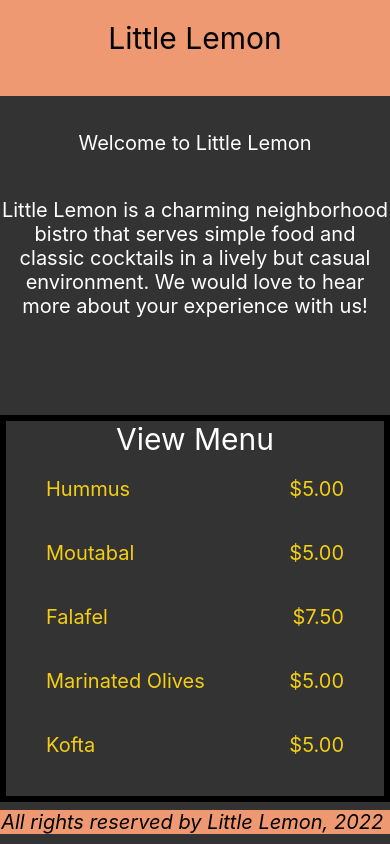
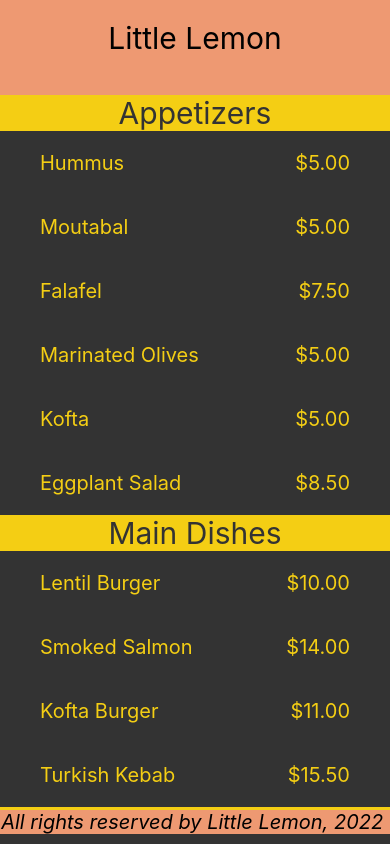
Before and after one commit to falakn2405/LittleLemon, a React Native app: screen / in a window 390 px wide. Built offline with nearby package versions, Linux system fonts and the light colour scheme.

Commit message:
SectionList

```diff
--- a/App.js
+++ b/App.js
@@ -3,20 +3,18 @@
 import Header from './components/Header';
 import WelcomeScreen from './WelcomeScreen';
 import Footer from './components/Footer';
+import MenuItems from './components/MenuItemsSV';
 import MenuItemsFL from './components/MenuItemsFL';
-import MenuItems from './components/MenuItemsSV';
+import MenuItemsSL from './components/MenuItemsSL';
 
 export default function App() {
   return (
     <>
       <View style={styles.container}>
         <Header />
-        <WelcomeScreen />
-        <MenuItemsFL />
+        {/* <WelcomeScreen /> */}
+        <MenuItemsSL />
       </View>
-      {/* <View style={styles.list}>
-        <MenuItemsFL />
-      </View> */}
       <View style={styles.footer}>
         <Footer />
       </View>
--- /dev/null
+++ b/components/MenuItemsSL.js
@@ -0,0 +1,96 @@
+import * as React from 'react';
+import { View, Text, StyleSheet, SectionList } from 'react-native';
+
+const menuItemsToDisplay = [
+    {
+        title: 'Appetizers',
+        data: [
+            { name: 'Hummus', price: '$5.00' },
+            { name: 'Moutabal', price: '$5.00' },
+            { name: 'Falafel', price: '$7.50' },
+            { name: 'Marinated Olives', price: '$5.00' },
+            { name: 'Kofta', price: '$5.00' },
+            { name: 'Eggplant Salad', price: '$8.50' },
+        ],
+    },
+    {
+        title: 'Main Dishes',
+        data: [
+            { name: 'Lentil Burger', price: '$10.00' },
+            { name: 'Smoked Salmon', price: '$14.00' },
+            { name: 'Kofta Burger', price: '$11.00' },
+            { name: 'Turkish Kebab', price: '$15.50' },
+        ],
+    },
+    {
+        title: 'Sides',
+        data: [
+            { name: 'Fries', price: '$3.00', id: '11K' },
+            { name: 'Buttered Rice', price: '$3.00' },
+            { name: 'Bread Sticks', price: '$3.00' },
+            { name: 'Pita Pocket', price: '$3.00' },
+            { name: 'Lentil Soup', price: '$3.75' },
+            { name: 'Greek Salad', price: '$6.00' },
+            { name: 'Rice Pilaf', price: '$4.00' },
+        ],
+    },
+    {
+        title: 'Desserts',
+        data: [
+            { name: 'Baklava', price: '$3.00' },
+            { name: 'Tartufo', price: '$3.00' },
+            { name: 'Tiramisu', price: '$5.00' },
+            { name: 'Panna Cotta', price: '$5.00' },
+        ],
+    },
+];
+
+const Item = ({ name, price }) => (
+    <View style={styles.innerContainer}>
+        <Text style={styles.itemText}>{name}</Text>
+        <Text style={styles.itemText}>{price}</Text>
+    </View>
+);
+
+export default function MenuItemsSL() {
+    const renderItem = ({ item }) => <Item name={item.name} price={item.price}/>
+    const renderSectionHeader = ({ section: {title} }) => (
+        <Text style={styles.sectionHeader}>{title}</Text>
+    );
+
+    return(
+        <View style={styles.container}>
+            <SectionList
+                keyExtractor={(item, index) => item + index}
+                sections={menuItemsToDisplay}
+                renderItem={renderItem}
+                renderSectionHeader={renderSectionHeader}
+            >
+            </SectionList>
+        </View>
+    )
+}
+
+const styles = StyleSheet.create({
+    container: {
+        flex: 0.9,
+    },
+    innerContainer: {
+        paddingHorizontal: 40,
+        paddingVertical: 20,
+        backgroundColor: '#333333',
+        flexDirection: 'row',
+        justifyContent: 'space-between',
+    },
+    sectionHeader: {
+        backgroundColor: '#F4CE14',
+        color: '#333333',
+        fontSize: 30,
+        flexWrap: 'wrap',
+        textAlign: 'center',
+    },
+    itemText: {
+        color: '#F4CE14',
+        fontSize: 20,
+    },
+});
```
